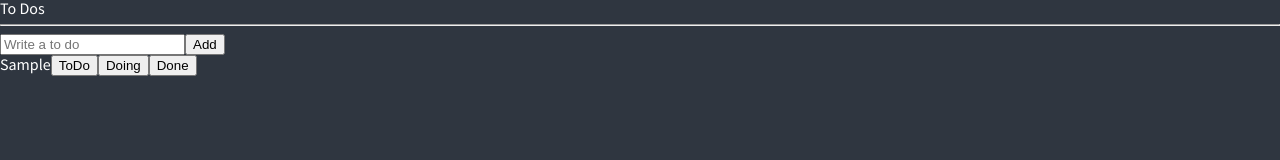
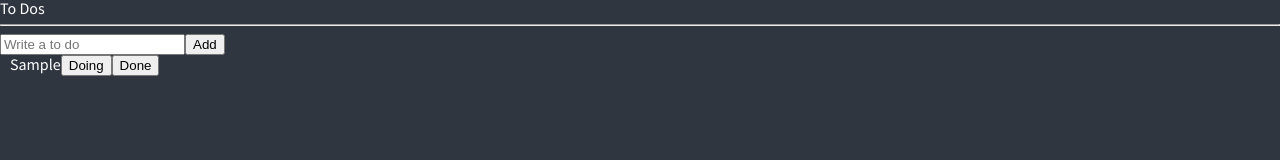
Before and after one commit to jukangpark/todolist-with-recoil, a React (Create React App) app: page / in a window 1280 px wide. Both pictures are taken after typing "Sample" into the empty fields and a click on the button "Add". Shown: the top 160 px of the page. Built offline with nearby package versions, Linux system fonts and the light colour scheme.

Commit message:
oldToDos

```diff
--- a/src/components/ToDo.tsx
+++ b/src/components/ToDo.tsx
@@ -1,12 +1,67 @@
-import { IToDo } from "../atoms";
+import React from "react";
+import { useSetRecoilState } from "recoil";
+import { IToDo, toDoState } from "../atoms";
+/* [
+  {
+      "text": "5",
+      "id": 1641446429052,
+      "category": "TO_DO"
+  },
+  {
+      "text": "4",
+      "id": 1641446428851,
+      "category": "TO_DO"
+  },
+  {
+      "text": "3",
+      "id": 1641446428673,
+      "category": "TO_DO"
+  },
+  {
+      "text": "2",
+      "id": 1641446428468,
+      "category": "TO_DO"
+  },
+  {
+      "text": "1",
+      "id": 1641446428204,
+      "category": "TO_DO"
+  }
+] */
 
-function ToDo({ text }: IToDo) {
+function ToDo({ text, category, id }: IToDo) {
+  const setToDos = useSetRecoilState(toDoState);
+  const onClick = (event: React.MouseEvent<HTMLButtonElement>) => {
+    const {
+      currentTarget: { name },
+    } = event;
+    setToDos((oldToDos) => {
+      const targetIndex = oldToDos.findIndex((toDo) => toDo.id === id);
+      const oldToDo = oldToDos[targetIndex];
+      const newToDo = { text, id, category: name };
+      console.log(oldToDo, newToDo);
+      console.log(targetIndex);
+      return oldToDos;
+    });
+  };
   return (
-    <li>
+    <li style={{ marginLeft: "10px" }}>
       <span>{text}</span>
-      <button>ToDo</button>
-      <button>Doing</button>
-      <button>Done</button>
+      {category !== "DOING" && (
+        <button name="DOING" onClick={onClick}>
+          Doing
+        </button>
+      )}
+      {category !== "TO_DO" && (
+        <button name="TO_DO" onClick={onClick}>
+          To Do
+        </button>
+      )}
+      {category !== "DONE" && (
+        <button name="DONE" onClick={onClick}>
+          Done
+        </button>
+      )}
     </li>
   );
 }
--- a/src/components/ToDoList.tsx
+++ b/src/components/ToDoList.tsx
@@ -9,6 +9,7 @@
 
 function ToDoList() {
   const toDos = useRecoilValue(toDoState); // recoil
+  console.log(toDos);
 
   return (
     <div>
```
